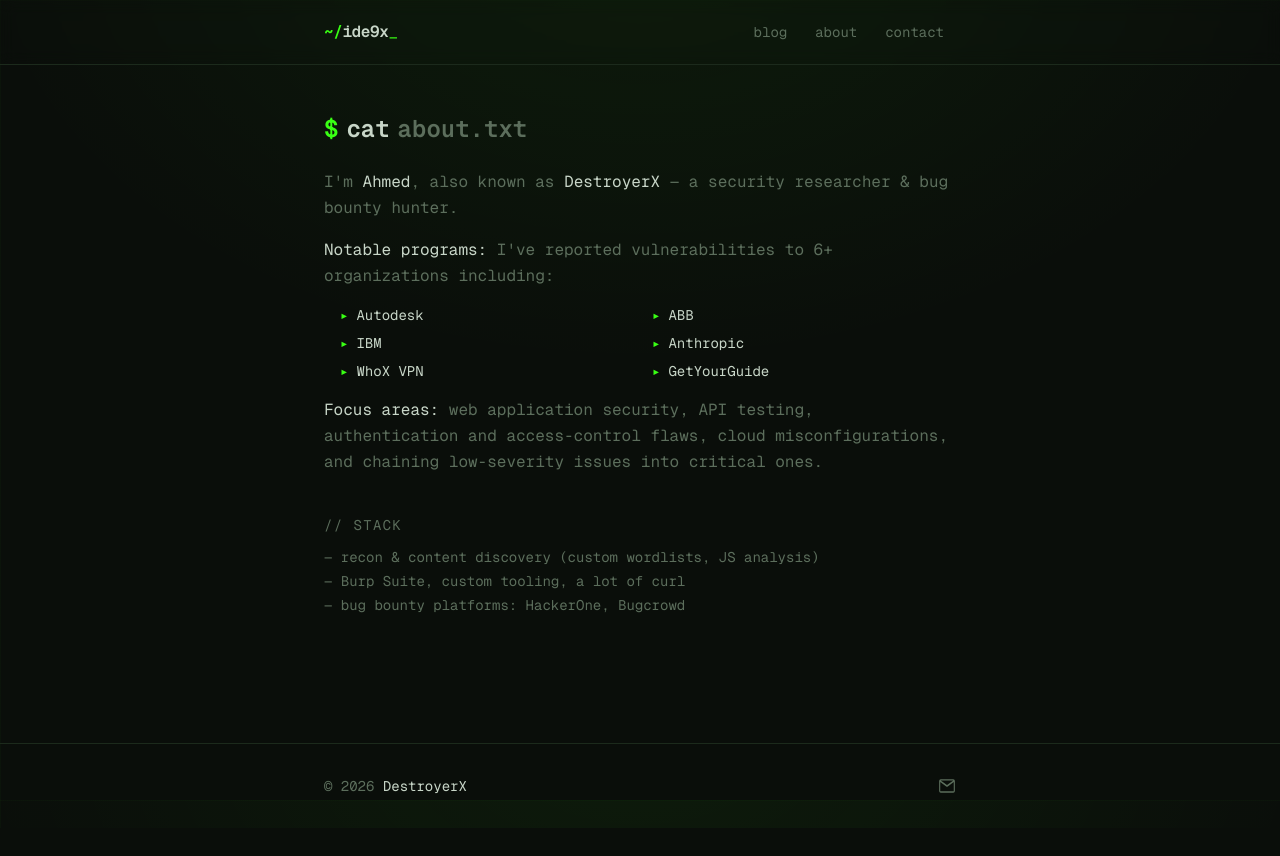
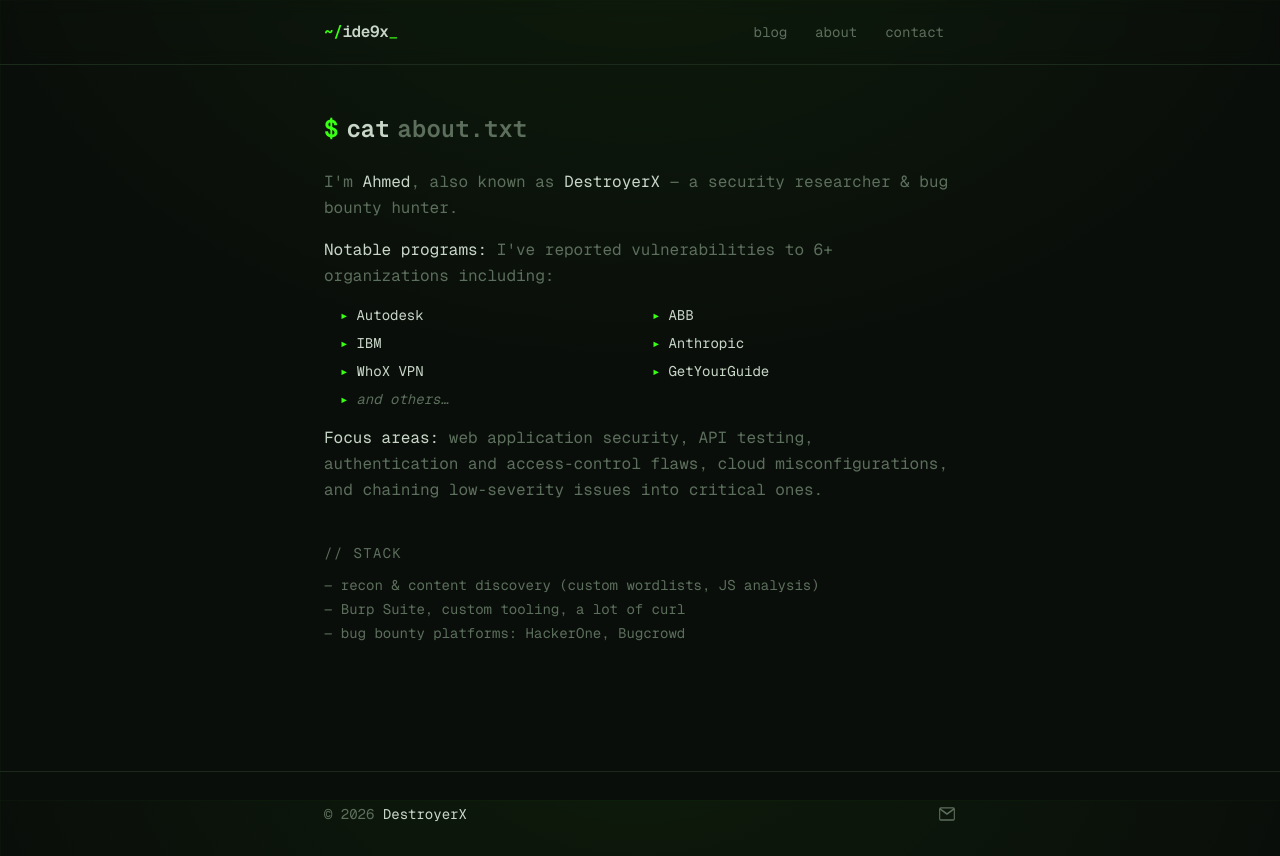
Before and after one commit to iide9x/ide9x.dev, a Next.js app: page /about in a window 1280 px wide. Before the commit the page ends 828 px from the top, so only its background shows below. Built offline with nearby package versions, Linux system fonts and the light colour scheme.

Commit message:
About: list 6 programs + 'and others'; footer email-only; HackerOne icon; favicon v3

```diff
--- a/src/app/about/page.tsx
+++ b/src/app/about/page.tsx
@@ -39,6 +39,10 @@
               <span className="text-foreground">{p}</span>
             </li>
           ))}
+          <li className="flex items-center gap-2 text-muted italic">
+            <span className="accent">▸</span>
+            <span>and others…</span>
+          </li>
         </ul>
         <p>
           <span className="text-foreground">Focus areas:</span> web application security,
```
